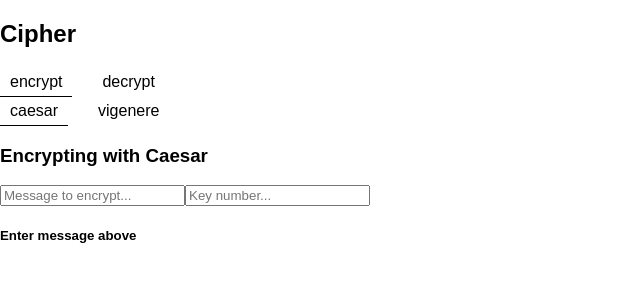
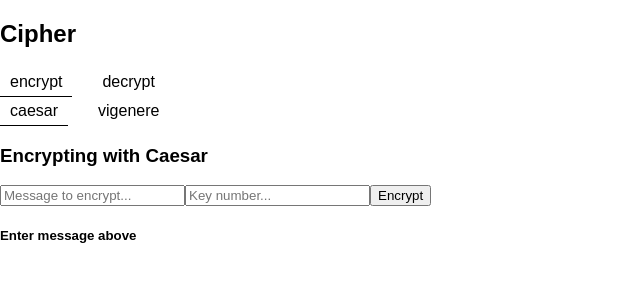
Before and after one commit to ReidasaurusRex/react-crypto, a React (Create React App) app: page / in a window 1280 px wide. Shown: the top 300 px of the page, without its empty margins (0-640 px from the left). Built offline with nearby package versions, Linux system fonts and the light colour scheme.

Commit message:
Added a button to trigger encryption or decryption in Encrypt.js.

```diff
--- a/src/App/encrypt/Encrypt.js
+++ b/src/App/encrypt/Encrypt.js
@@ -6,6 +6,7 @@ class Encrypt extends Component {
     super(props);
     this.handleInputMessageChange = this.handleInputMessageChange.bind(this);
     this.handleKeyChange = this.handleKeyChange.bind(this);
+    this.handleCryptPress = this.handleCryptPress.bind(this);
     this.state = {
       inputMessage: '',
       key: '',
@@ -21,12 +22,15 @@ class Encrypt extends Component {
   }
   handleKeyChange(e) {
     e.preventDefault();
-    this.setState({key: this.target.value})
+    this.setState({key: e.target.value})
   }
   handleCryptPress(e){
     e.preventDefault();
     if (this.state.inputMessage && this.state.key) {
-      cryptedMessage = CryptHandler.handleCrypt(this.state.inputMessage, this.state.key, this.props.currentCrypt, this.props.currentCipher);
+      var convKey = this.props.currentCipher === 'caesar' ? parseInt(this.state.key, 10) : this.state.key;
+      console.log(convKey + 5);
+      console.log(this.props.currentCipher);
+      var cryptedMessage = CryptHandler.handleCrypt(this.props.currentCipher, convKey, this.props.currentCrypt, this.state.inputMessage);
       this.setState({returnedMessage: cryptedMessage});
     }
   }
@@ -49,6 +53,7 @@ class Encrypt extends Component {
           value={this.state.key}
           onChange={this.handleKeyChange}
         />
+        <button onClick={this.handleCryptPress}>{capCrypt}</button>
         <h5 className='c-encrypt__crypted-message'>{this.state.returnedMessage ? this.state.returnedMessage : 'Enter message above'}</h5>
       </div>
     );
```
